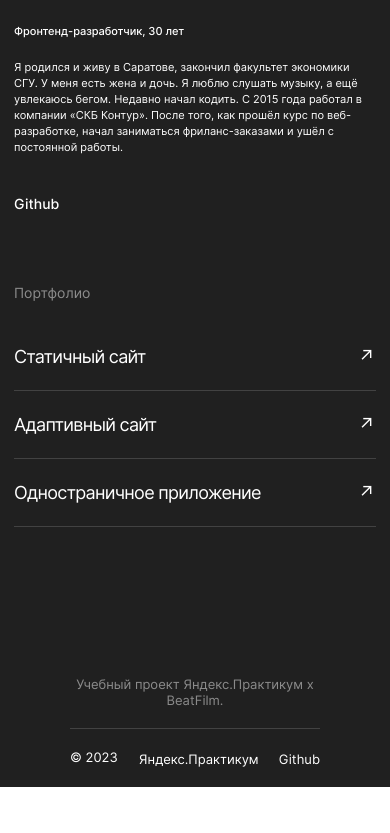
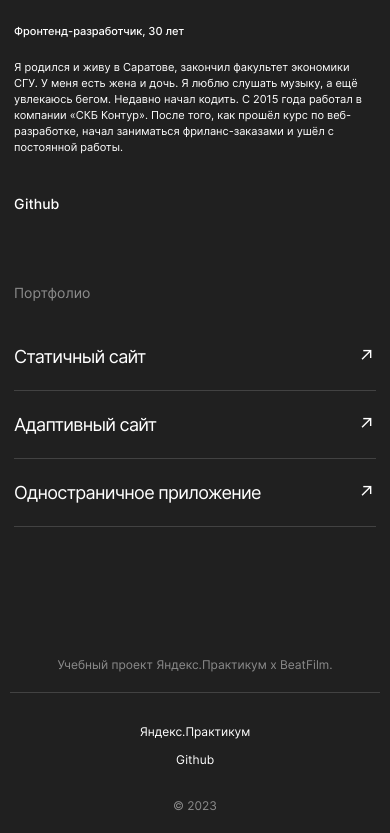
Before and after one commit to alebedev85/movies-explorer-frontend, a React (Create React App) app: page / in a window 390 px wide. Shown: the part 2615-3448 px from the top of the page. Before the commit the page ends 3402 px from the top, so only its background shows below. Built offline with nearby package versions, Linux system fonts and the light colour scheme.

Commit message:
feater: доделал адаптивность для лендига

```diff
--- a/src/components/Footer/Footer.css
+++ b/src/components/Footer/Footer.css
@@ -38,3 +38,46 @@
   line-height: normal;
   text-decoration: none;
 }
+
+@media screen and (max-width: 768px) {
+  .footer {
+    padding-top: 60px;
+    padding-left: 30px;
+    padding-right: 30px;
+  }
+}
+
+@media screen and (max-width: 549px) {
+  .footer {
+    padding-top: 60px;
+    padding-left: 10px;
+    padding-right: 10px;
+  }
+
+  .footer__title {
+    font-size: 12px;
+  }
+
+  .footer__navigation {
+    flex-direction: column-reverse;
+    align-items: center;
+    padding-top: 28px;
+  }
+
+  .footer__links {
+    display: flex;
+    flex-direction: column;
+    align-items: center;
+    gap: 10px;
+    padding-bottom: 30px;
+  }
+
+  .footer__links__text {
+    font-size: 12px;
+  }
+
+  .footer__links__text_gray {
+    color: #8B8B8B;
+  }
+
+}
--- a/src/components/Footer/Footer.js
+++ b/src/components/Footer/Footer.js
@@ -11,7 +11,7 @@ function Footer() {
         Учебный проект Яндекс.Практикум х BeatFilm.
       </p>
       <div className='footer__navigation'>
-        <p className='footer__links__text'>
+        <p className='footer__links__text footer__links__text_gray'>
           &copy; {currentYear}
         </p>
         <ul className='footer__links'>
```
